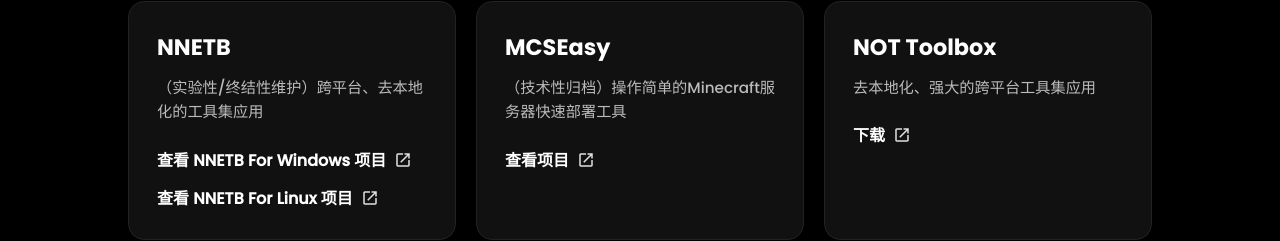
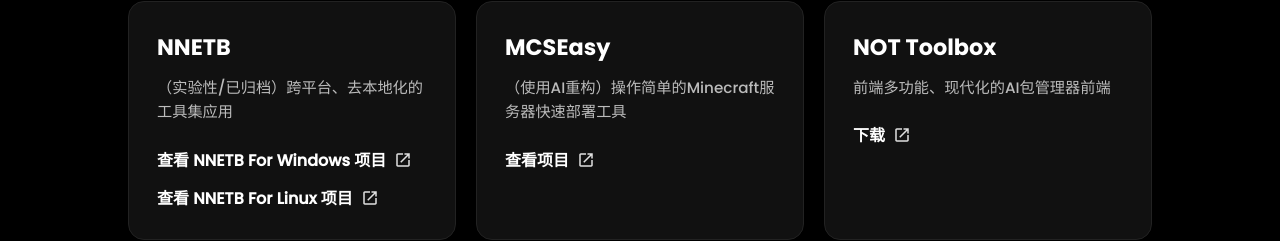
Before and after one commit to HOE-Team/Hoe-Team.github.io, a plain HTML site: page projects.html in a window 1280 px wide. Shown: the part 377-618 px from the top of the page. Drawn offline with Linux system fonts and the light colour scheme.

Commit message:
[M] replaced some discriptions in webpages.

```diff
--- a/projects.html
+++ b/projects.html
@@ -29,7 +29,7 @@
             <div class="project-grid">
                 <div class="project-card">
                     <p class="project-name">NNETB</p>
-                    <p class="project-desc">（实验性/终结性维护）跨平台、去本地化的工具集应用</p>
+                    <p class="project-desc">（实验性/已归档）跨平台、去本地化的工具集应用</p>
                     <div class="program-group">
                         <a href="https://github.com/HOE-Team/NNETB" class="download-link">
                             查看 NNETB For Windows 项目 <img src="./svg/oin.svg" class="oin-icon" alt="Open">
@@ -41,7 +41,7 @@
                 </div>
                 <div class="project-card">
                     <p class="project-name">MCSEasy</p>
-                    <p class="project-desc">（技术性归档）操作简单的Minecraft服务器快速部署工具</p>
+                    <p class="project-desc">（使用AI重构）操作简单的Minecraft服务器快速部署工具</p>
                     <div class="program-group">
                         <a href="https://github.com/HOE-Team/MCSEasy" class="download-link">
                             查看项目 <img src="./svg/oin.svg" class="oin-icon" alt="Open">
@@ -50,7 +50,7 @@
                 </div>
                 <div class="project-card">
                     <p class="project-name">NOT Toolbox</p>
-                    <p class="project-desc">去本地化、强大的跨平台工具集应用</p>
+                    <p class="project-desc">前端多功能、现代化的AI包管理器前端</p>
                     <div class="program-group">
                         <a href="https://github.com/HOE-Team/NOT-Toolbox/releases/latest" class="download-link">
                             下载 <img src="./svg/oin.svg" class="oin-icon" alt="Open">
```
